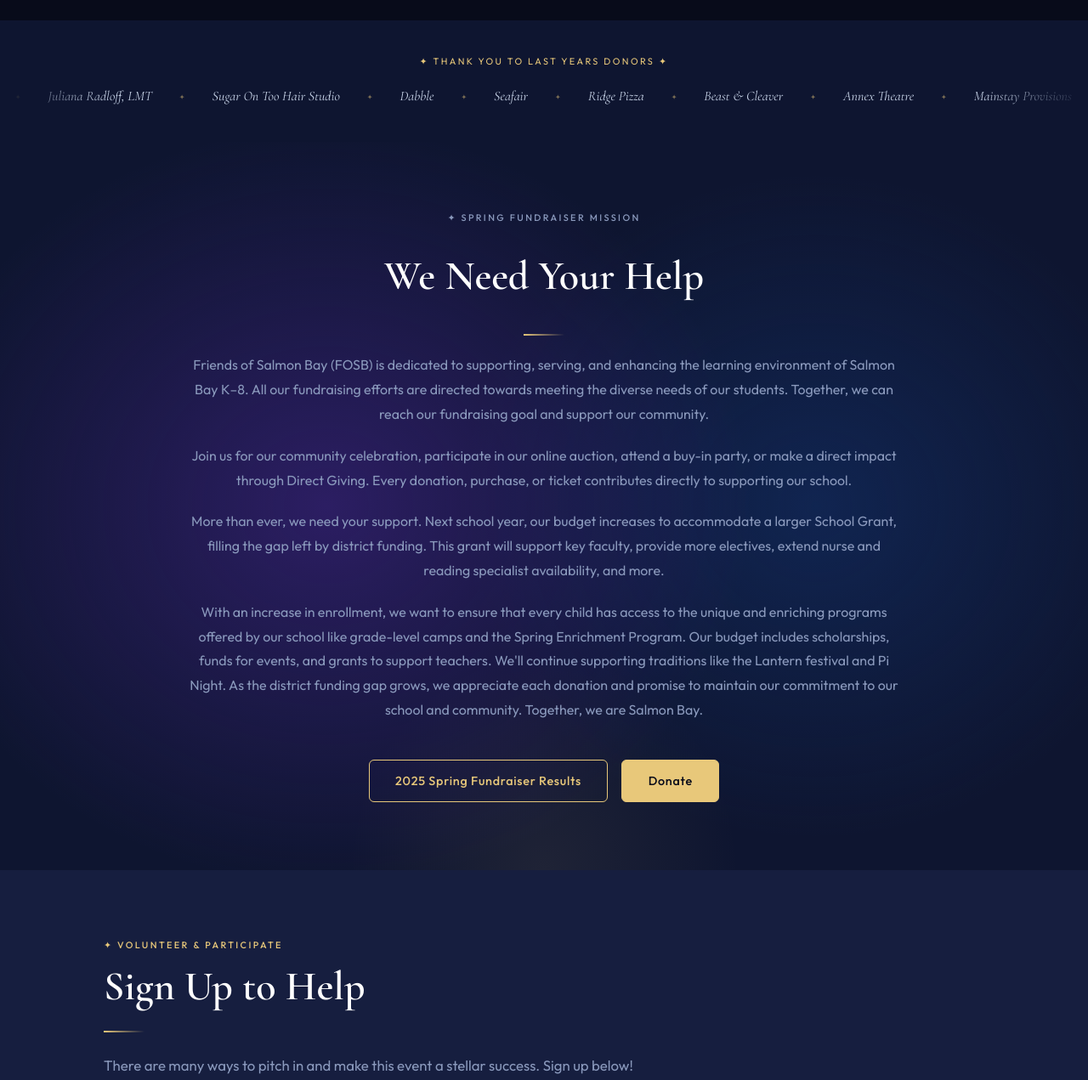
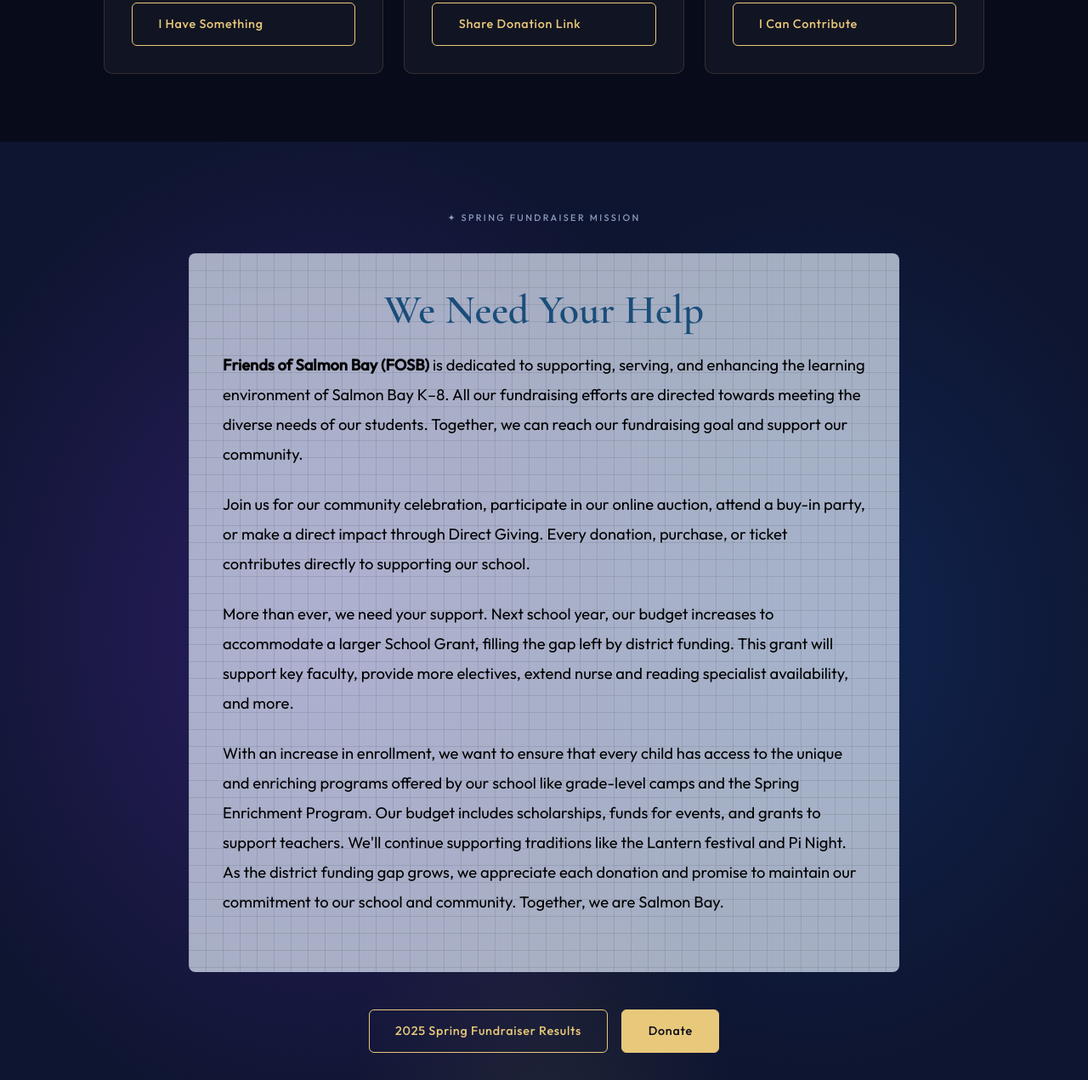
Before and after one commit to georittenmyer/galactic-gala, a plain HTML site: page index.html in a window 1280 px wide. Shown: the part 2883-4154 px from the top of the page at 85% size. Drawn offline with nearby package versions, Linux system fonts and the light colour scheme; a script that the page names is missing; a web font is replaced by a local one.

Commit message:
Update index.html

```diff
--- a/index.html
+++ b/index.html
@@ -2,13 +2,18 @@
 <html lang="en">
     <head>
         <!-- Google tag (gtag.js) -->
-        <script async src="https://www.googletagmanager.com/gtag/js?id=G-4J2NBF3TX0"></script>
+        <script
+            async
+            src="https://www.googletagmanager.com/gtag/js?id=G-4J2NBF3TX0"
+        ></script>
         <script>
             window.dataLayer = window.dataLayer || [];
-            function gtag(){dataLayer.push(arguments);}
-            gtag('js', new Date());
+            function gtag() {
+                dataLayer.push(arguments);
+            }
+            gtag("js", new Date());
 
-            gtag('config', 'G-4J2NBF3TX0');
+            gtag("config", "G-4J2NBF3TX0");
         </script>
         <meta charset="UTF-8" />
         <meta name="viewport" content="width=device-width, initial-scale=1.0" />
@@ -286,6 +291,19 @@
             </section>
 
             <!-- =============================================
+            DONOR SPONSOR TICKER
+            Donors are loaded from donors.txt (one name per line)
+       ============================================= -->
+            <div class="ticker-section">
+                <p class="ticker-label">✦ Thank You to Last Years Donors ✦</p>
+                <div class="ticker-wrap">
+                    <div class="ticker-track" id="ticker-track">
+                        <!-- Populated by JavaScript from donors.txt -->
+                    </div>
+                </div>
+            </div>
+
+            <!-- =============================================
      WAYS TO HELP
      UPDATE: each card title, description, button & link
 ============================================= -->
@@ -358,40 +376,106 @@
             </section>
 
             <!-- =============================================
-     DONOR SPONSOR TICKER
-     Donors are loaded from donors.txt (one name per line)
-============================================= -->
-            <div class="ticker-section">
-                <p class="ticker-label">✦ Thank You to Last Years Donors ✦</p>
-                <div class="ticker-wrap">
-                    <div class="ticker-track" id="ticker-track">
-                        <!-- Populated by JavaScript from donors.txt -->
-                    </div>
-                </div>
-            </div>
 
-            <!-- =============================================
      MISSION
 ============================================= -->
             <section class="mission-section" id="mission">
-                <div class="mission-inner" style="max-width: 900px;">
+                <div class="mission-inner" style="max-width: 900px">
                     <p class="section-label">✦ Spring Fundraiser Mission</p>
-                    <h2 class="section-title">
+                    <div
+                        style="
+                            padding: 2.5rem;
+                            border-radius: 8px;
+                            background-color: rgba(230, 240, 255, 0.7);
+                            background-image:
+                                linear-gradient(
+                                    rgba(0, 0, 0, 0.09) 1px,
+                                    transparent 1px
+                                ),
+                                linear-gradient(
+                                    90deg,
+                                    rgba(0, 0, 0, 0.09) 1px,
+                                    transparent 1px
+                                );
+                            background-size: 20px 20px;
+                        "
+                    >
+                        <h2 class="section-title" style="color: #1a4d7a">
                             We Need Your Help
                         </h2>
-                    <div class="divider" style="margin: 0 auto"></div>
-                    <p>
-                        Friends of Salmon Bay (FOSB) is dedicated to supporting, serving, and enhancing the learning environment of Salmon Bay K–8. All our fundraising efforts are directed towards meeting the diverse needs of our students. Together, we can reach our fundraising goal and support our community.
+                        <div
+                            class="divider"
+                            style="margin: 0 auto; display: none"
+                        ></div>
+                        <p
+                            style="
+                                font-size: 1.15rem;
+                                line-height: 1.9;
+                                margin-bottom: 1.5rem;
+                                color: #000;
+                                text-align: left;
+                            "
+                        >
+                            <b>Friends of Salmon Bay (FOSB)</b> is dedicated to
+                            supporting, serving, and enhancing the learning
+                            environment of Salmon Bay K–8. All our fundraising
+                            efforts are directed towards meeting the diverse
+                            needs of our students. Together, we can reach our
+                            fundraising goal and support our community.
                         </p>
-                    <p>
-                        Join us for our community celebration, participate in our online auction, attend a buy-in party, or make a direct impact through Direct Giving. Every donation, purchase, or ticket contributes directly to supporting our school.
+                        <p
+                            style="
+                                font-size: 1.15rem;
+                                line-height: 1.9;
+                                margin-bottom: 1.5rem;
+                                color: #000;
+                                text-align: left;
+                            "
+                        >
+                            Join us for our community celebration, participate
+                            in our online auction, attend a buy-in party, or
+                            make a direct impact through Direct Giving. Every
+                            donation, purchase, or ticket contributes directly
+                            to supporting our school.
                         </p>
-                    <p>
-                        More than ever, we need your support. Next school year, our budget increases to accommodate a larger School Grant, filling the gap left by district funding. This grant will support key faculty, provide more electives, extend nurse and reading specialist availability, and more.
+                        <p
+                            style="
+                                font-size: 1.15rem;
+                                line-height: 1.9;
+                                margin-bottom: 1.5rem;
+                                color: #000;
+                                text-align: left;
+                            "
+                        >
+                            More than ever, we need your support. Next school
+                            year, our budget increases to accommodate a larger
+                            School Grant, filling the gap left by district
+                            funding. This grant will support key faculty,
+                            provide more electives, extend nurse and reading
+                            specialist availability, and more.
                         </p>
-                    <p>
-                        With an increase in enrollment, we want to ensure that every child has access to the unique and enriching programs offered by our school like grade-level camps and the Spring Enrichment Program. Our budget includes scholarships, funds for events, and grants to support teachers. We'll continue supporting traditions like the Lantern festival and Pi Night. As the district funding gap grows, we appreciate each donation and promise to maintain our commitment to our school and community. Together, we are Salmon Bay.
+                        <p
+                            style="
+                                font-size: 1.15rem;
+                                line-height: 1.9;
+                                margin-bottom: 1.5rem;
+                                color: #000;
+                                text-align: left;
+                            "
+                        >
+                            With an increase in enrollment, we want to ensure
+                            that every child has access to the unique and
+                            enriching programs offered by our school like
+                            grade-level camps and the Spring Enrichment Program.
+                            Our budget includes scholarships, funds for events,
+                            and grants to support teachers. We'll continue
+                            supporting traditions like the Lantern festival and
+                            Pi Night. As the district funding gap grows, we
+                            appreciate each donation and promise to maintain our
+                            commitment to our school and community. Together, we
+                            are Salmon Bay.
                         </p>
+                    </div>
                     <div
                         style="
                             display: flex;
@@ -404,19 +488,13 @@
                         <a
                             href="fundraiser-breakdown.html"
                             class="btn btn-outline"
-                            style="
-                                flex: 0 1 auto;
-                                text-align: center;
-                            "
+                            style="flex: 0 1 auto; text-align: center"
                             >2025 Spring Fundraiser Results</a
                         >
                         <a
                             href="https://givebutter.com/SBk8-spring2026"
                             class="btn btn-primary"
-                            style="
-                                flex: 0 1 auto;
-                                text-align: center;
-                            "
+                            style="flex: 0 1 auto; text-align: center"
                             target="_blank"
                             rel="noopener"
                             >Donate</a
@@ -457,7 +535,8 @@
                         <div class="signup-card">
                             <h3>🍻 Fuel the Faculty</h3>
                             <p>
-                                Help us launch our teachers into a stellar night with food and drink tokens on the house!
+                                Help us launch our teachers into a stellar night
+                                with food and drink tokens on the house!
                             </p>
                             <!-- ===== UPDATE: link to donation page ===== -->
                             <a
```
Lines whose indentation alone changed are shown as unchanged.
